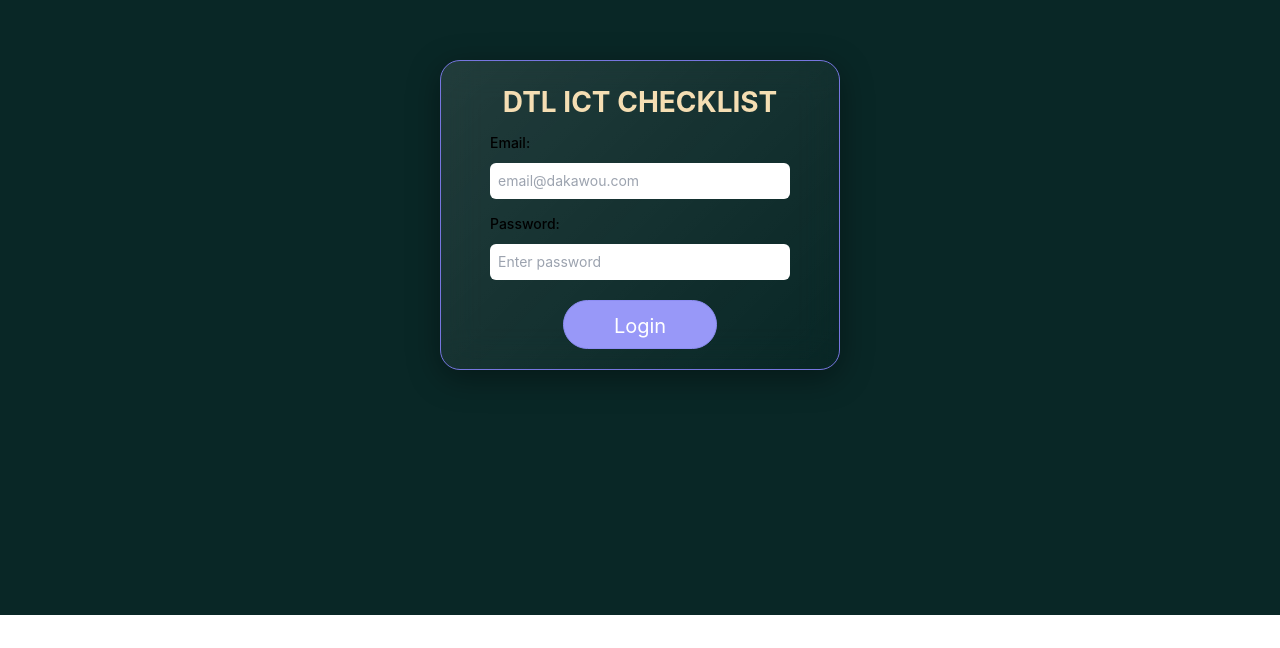
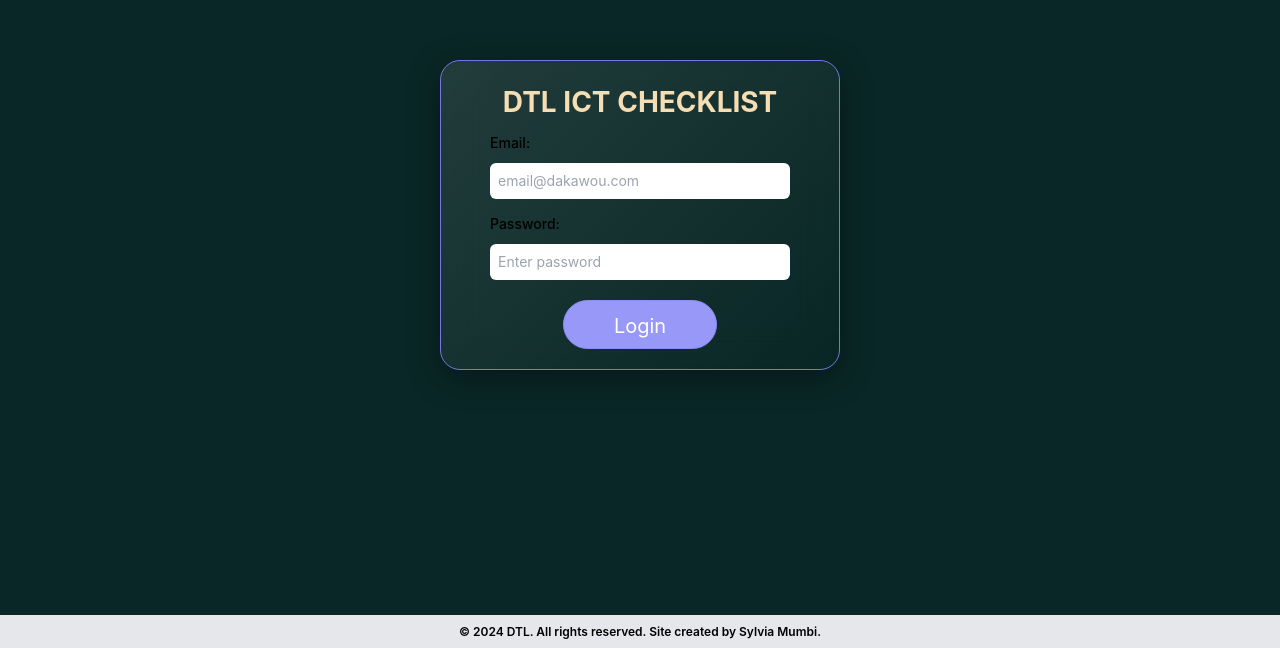
Before and after one commit to mumbi-prog/Checklist-Client, a React (Create React App) app: page / in a window 1280 px wide. Shown: the part 185-833 px from the top of the page. Before the commit the page ends 800 px from the top, so only its background shows below. Built offline with nearby package versions, Linux system fonts and the light colour scheme.

Commit message:
Added footer

```diff
--- a/src/App.js
+++ b/src/App.js
@@ -8,13 +8,21 @@ function App() {
   const [user, setUser] = useState(null);
 
   return (
+    <div className="flex flex-col min-h-screen">
       <Router>
+        <div className="flex-grow">
           <Routes>
             <Route path="/" element={<Login setUser={setUser} />} />
             <Route path="/new-checklist" element={<NewChecklist setUser={setUser} />} />
             <Route path="/search-checklist" element={<SearchChecklist setUser={setUser} />} />
           </Routes>
+        </div>
+        <hr />
+        <footer className="py-2 bg-gray-200 text-center text-xs font-semibold">
+          <p>&copy; 2024 DTL. All rights reserved. Site created by Sylvia Mumbi.</p>
+        </footer>
       </Router>
+    </div>
   );
 }
 
```
Also changed, not shown: src/components/Authenticationfiles/Login.jsx (+0 -44 lines), 1 other file (tests, documents, lock files or other folders). Lines whose indentation alone changed are shown as unchanged.
